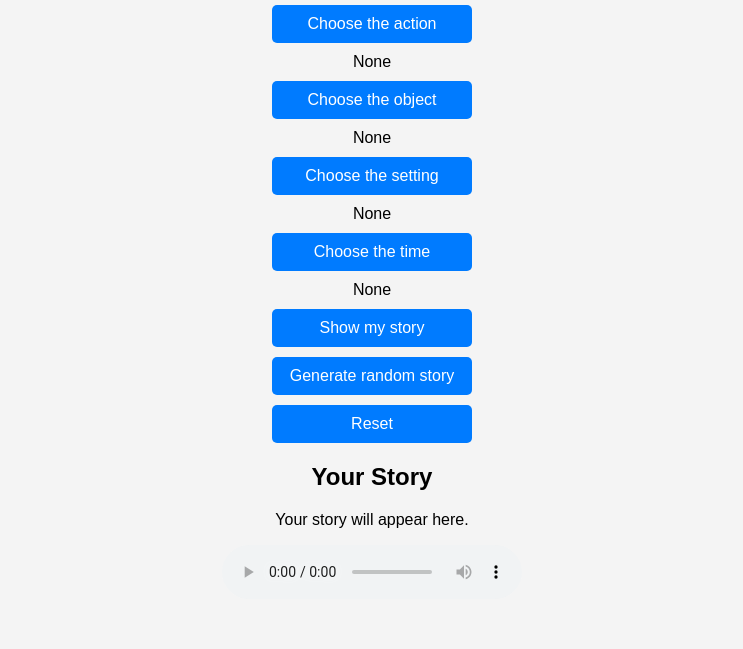
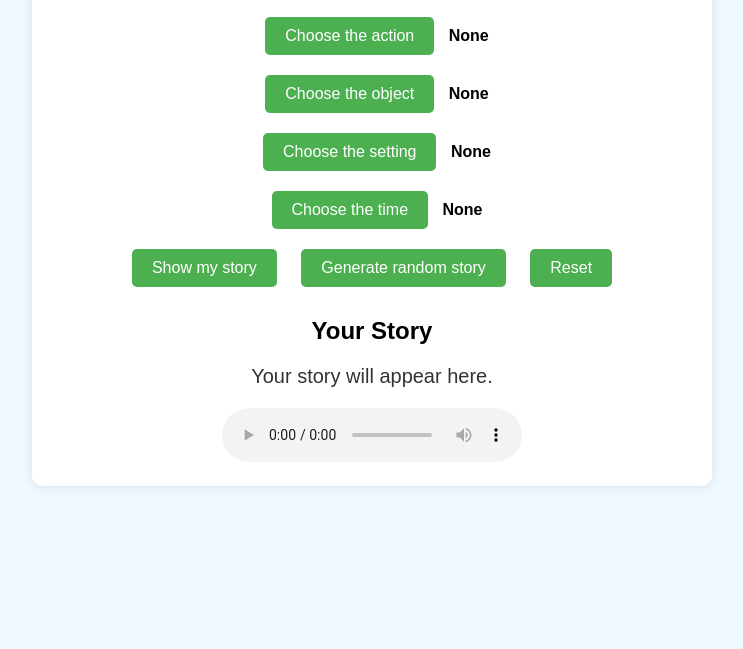
Before and after one commit to YAHYAAFZAL/COMP1073Assignment, a plain HTML site: page index.html in a window 1280 px wide. Shown: the part 151-800 px from the top of the page, without its empty margins (268-1011 px from the left). Drawn offline with Linux system fonts and the light colour scheme.

Commit message:
changed styling

```diff
--- a/styles.css
+++ b/styles.css
@@ -1,37 +1,42 @@
+/* styles.css */
 body {
     font-family: Arial, sans-serif;
+    margin: 0;
+    padding: 0;
+    background-color: #f0f8ff;
     text-align: center;
-    margin: 20px;
-    background-color: #f4f4f4;
 }
 
-.story-container {
-    margin: 20px 0;
+.container {
+    width: 50%;
+    margin: auto;
+    padding: 20px;
+    background-color: #fff;
+    border-radius: 10px;
+    box-shadow: 0 0 10px rgba(0, 0, 0, 0.1);
 }
 
 button {
-    display: block;
-    width: 200px;
-    margin: 10px auto;
-    padding: 10px;
-    font-size: 16px;
-    cursor: pointer;
-    background-color: #007BFF;
+    background-color: #4CAF50;
     color: white;
+    padding: 10px 20px;
+    margin: 10px;
     border: none;
     border-radius: 5px;
+    cursor: pointer;
+    font-size: 16px;
 }
 
 button:hover {
-    background-color: #0056b3;
+    background-color: #45a049;
 }
 
-#generate-story {
-    background-color: green;
+#storyOutput {
+    font-size: 20px;
+    color: #333;
+    margin-top: 20px;
 }
 
-#story-output {
-    font-size: 18px;
+#part1-choice, #part2-choice, #part3-choice, #part4-choice, #part5-choice {
     font-weight: bold;
-    margin-top: 20px;
 }
```
